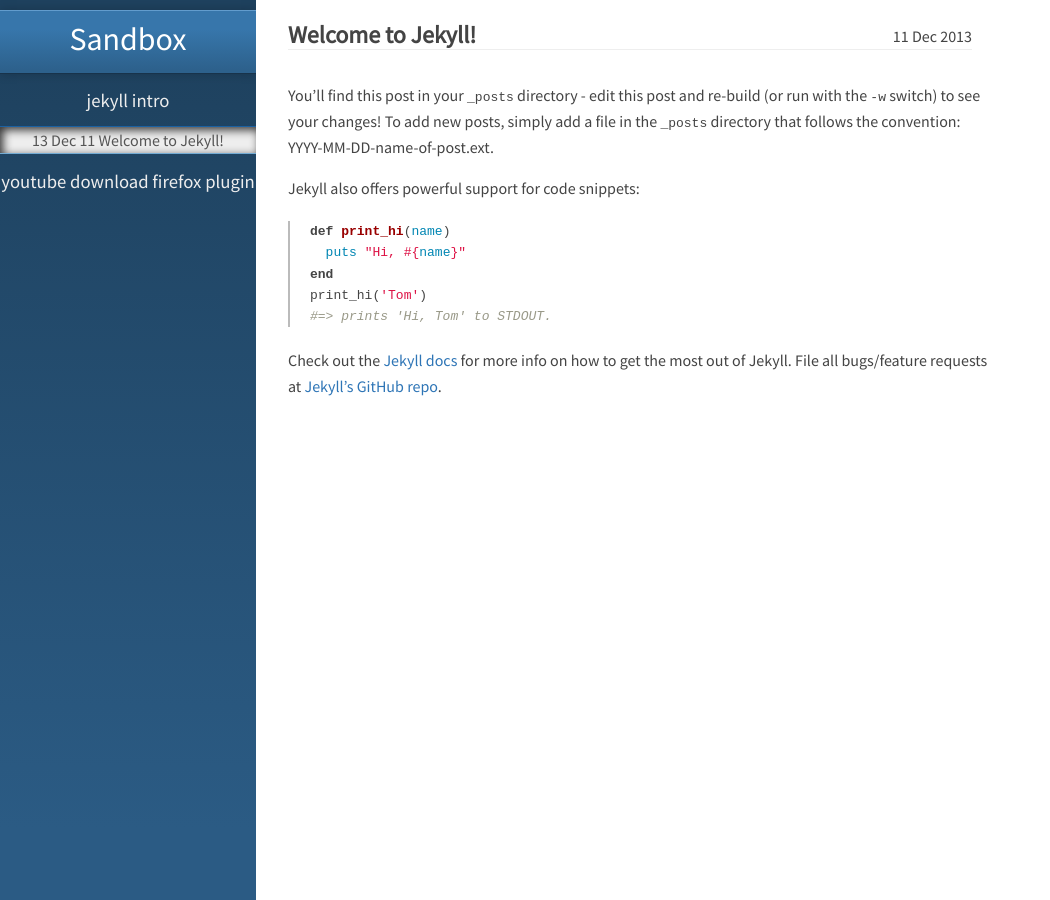
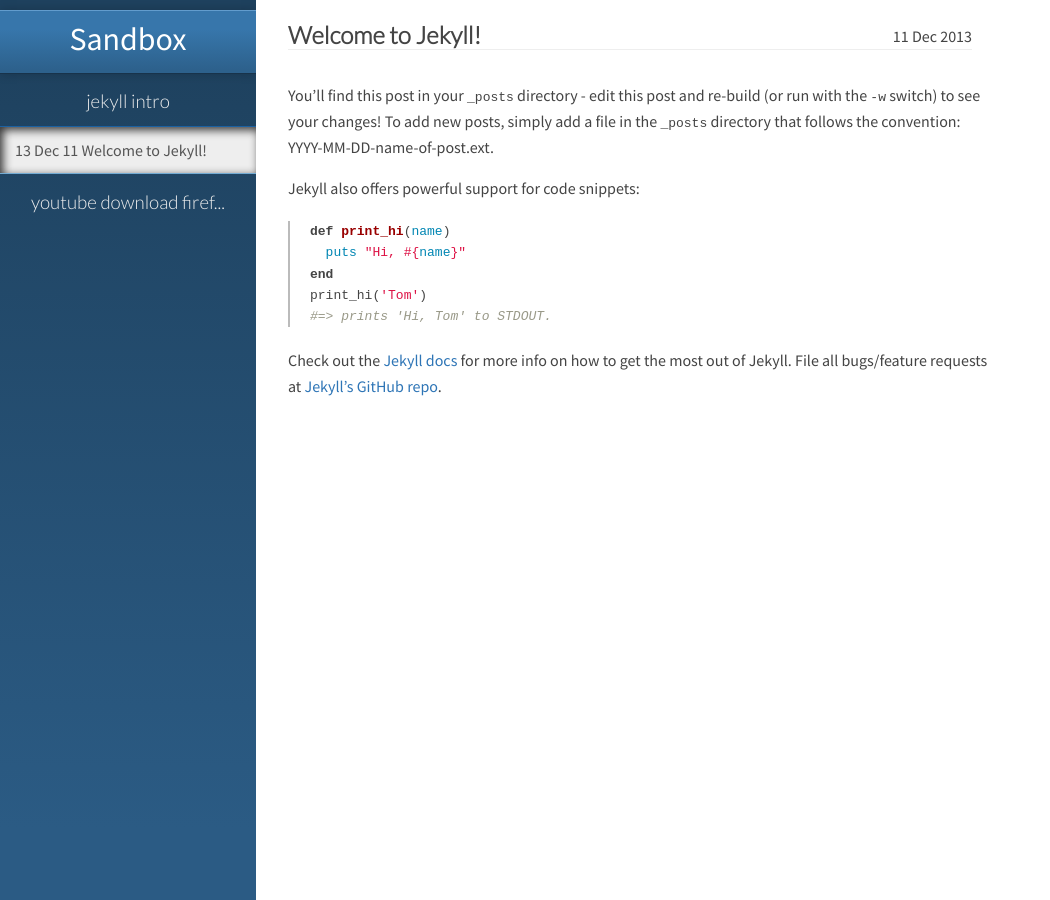
Before and after one commit to urobor/urobor.github.io, a Jekyll site: the page built from _posts/2013-12-11-welcome-to-jekyll.markdown, in a window 1280 px wide. Shown: the whole page, without its empty margins (0-1050 px from the left). Built offline with Jekyll 4.4.1, drawn with Linux system fonts in a browser that asks for light colours; Markdown is read by kramdown in place of the engine named in the settings.

Commit message:
left hand side menu styling adjusted

```diff
--- a/_layouts/main.html
+++ b/_layouts/main.html
@@ -20,7 +20,7 @@
               <div class='group-button'>
                 <a href="{{ post.url }}">
             {% endfor %}
-                  {{ link }}
+                  {{ link | truncate: 25}}
                 </a>
               </div></h3>
               {% if page.tag == tagname and site.tags[page.tag].size > 0 %}
--- a/css/skeleton.css
+++ b/css/skeleton.css
@@ -7,9 +7,14 @@
     text-decoration:none;
 }
 
+.title-ribbon {
+    font-family: Lato;
+}
+
 .group-button a {
     background: transparent;
     color: #eee;
+    font-family: Lato;
 }
 
 .group-button {
@@ -26,13 +31,16 @@
     box-shadow: 3px 3px 10px 0px #333 inset;
     border-bottom: solid #74ACD4 1px;
     border-top: solid #1B61A2 1px;
+    text-align: left;
+    padding: 10px 0px 10px 15px;
+    list-style-type: none;
 }
 
 a:hover {
     text-shadow: 0px 0px 1px #2E75B6;
 }
 
-aside li { list-style-type:none; }
+aside li, .group-links li { list-style-type:none; }
 
 article li { margin-left: 20px; }
 
@@ -61,7 +69,7 @@
     position: fixed;
     top: 0px;
     height: 100%;
-    overflow: scroll;
+    overflow: hidden;
     width: 20%;
 }
 
```
